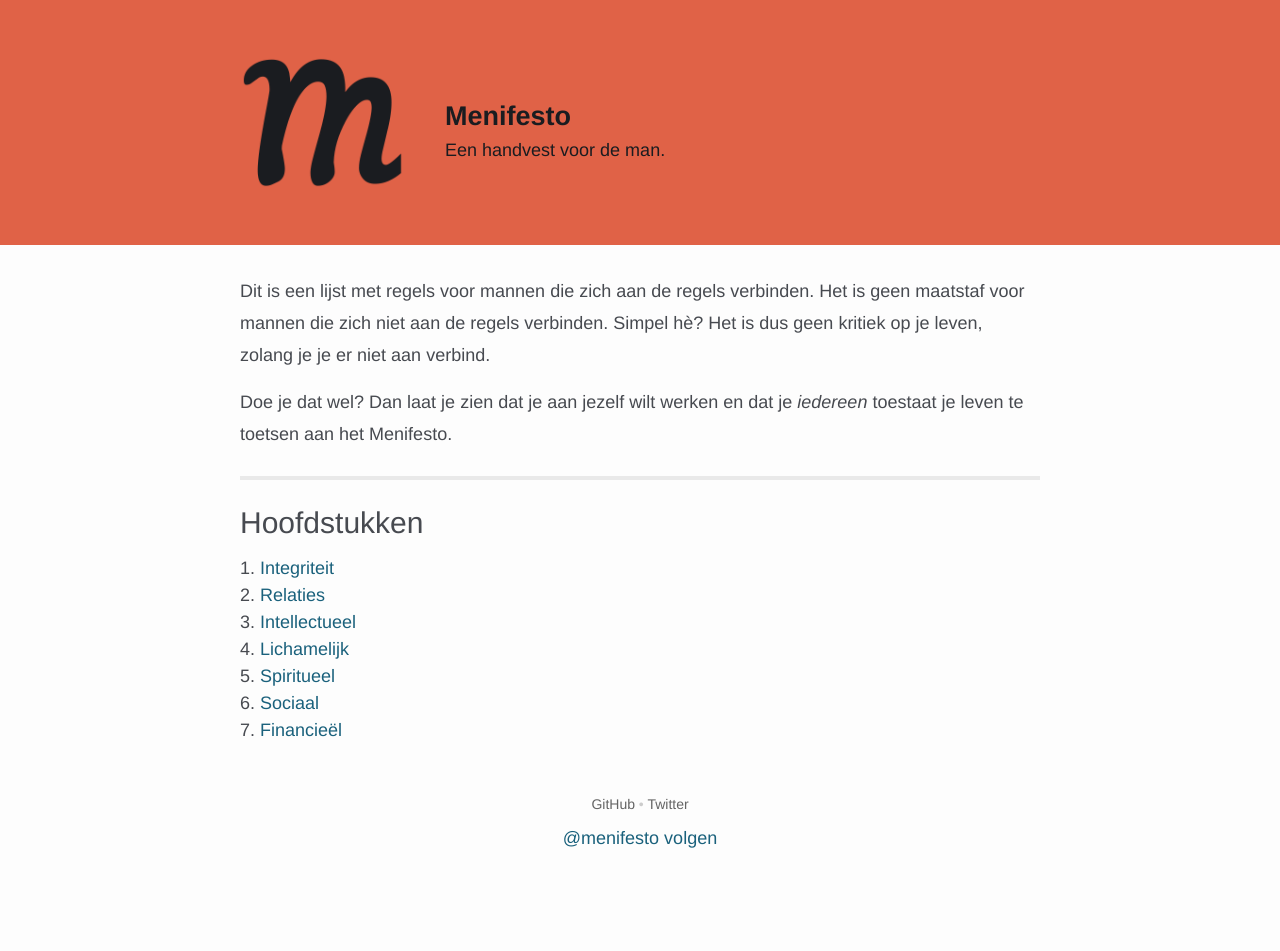
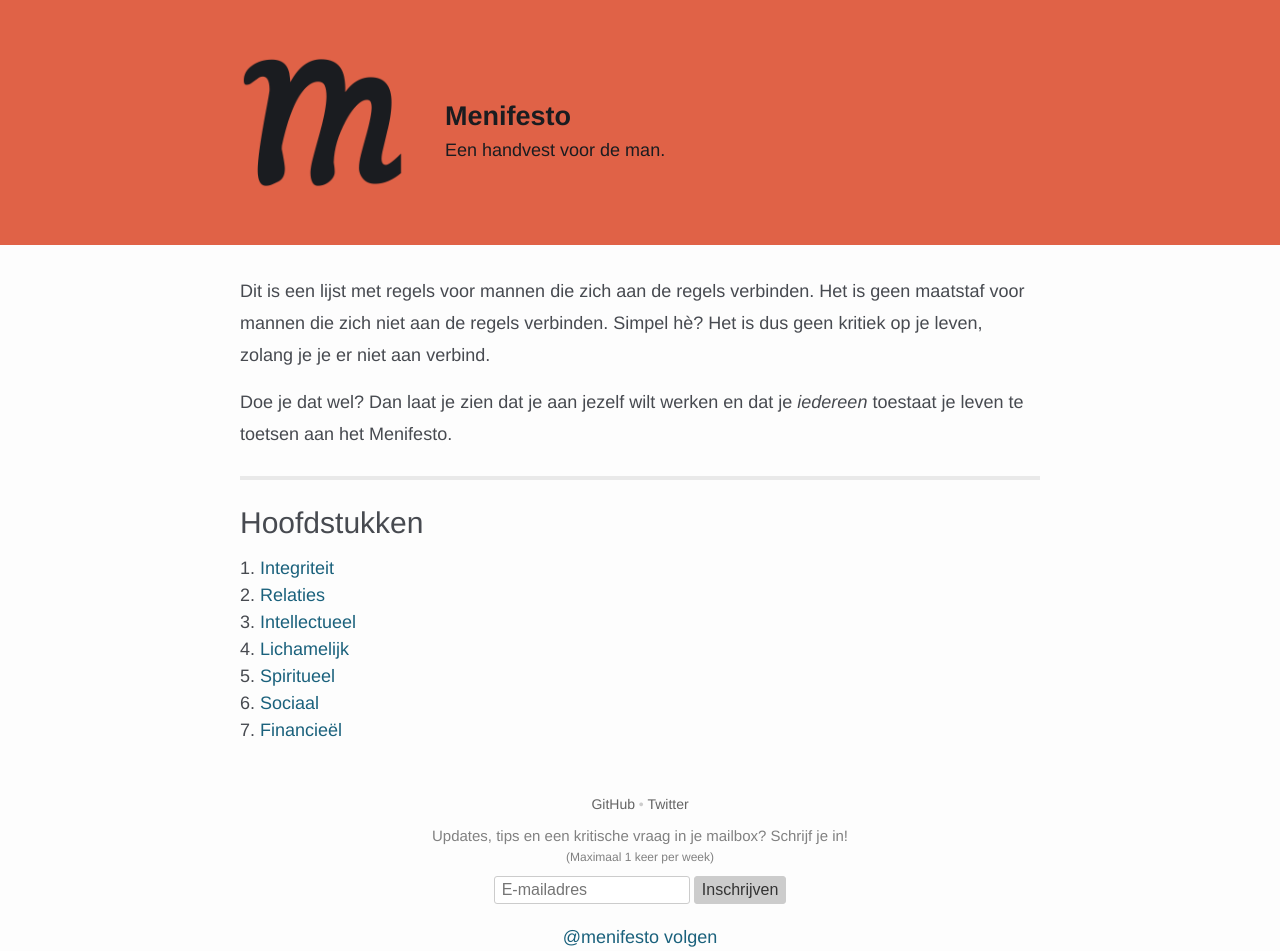
Before and after one commit to rickpastoor/menifesto, a Jekyll site: the page built from index.html, in a window 1280 px wide. Built offline with Jekyll 4.4.1, drawn with Linux system fonts in a browser that asks for light colours; comment, search, counter and statistics services are not loaded; before the commit the page ends 900 px from its top, so only the background shows below that.

Commit message:
Added newsletter signup form

```diff
--- a/_includes/footer.html
+++ b/_includes/footer.html
@@ -7,6 +7,13 @@
 
   		<p class="footer-links"><a href="https://github.com/rickpastoor/menifesto" target="blank" alt="Manifesto is open source.">GitHub</a> &bull; <a href="https://twitter.com/menifesto" target="blank">Twitter</a></p>
 
+  		 <form action="https://tinyletter.com/menifesto" method="post" target="popupwindow" onsubmit="window.open('https://tinyletter.com/menifesto', 'popupwindow', 'scrollbars=yes,width=800,height=600');return true" class="newsletter-form">
+  		 	<p><label for="tlemail">Updates, tips en een kritische vraag in je mailbox? Schrijf je in!</label></p>
+  		 	<p class="sublabel">(Maximaal 1 keer per week)</p>
+  		 	<p><input type="text" name="email" id="tlemail" placeholder="E-mailadres" class="email" /> <input type="submit" value="Inschrijven" class="submit" /></p>
+  		 	<input type="hidden" value="1" name="embed"/>
+  		 </form>
+
     <a href="https://twitter.com/menifesto" class="twitter-follow-button" data-show-count="false" data-lang="nl" data-size="large">@menifesto volgen</a>
 <script>!function(d,s,id){var js,fjs=d.getElementsByTagName(s)[0],p=/^http:/.test(d.location)?'http':'https';if(!d.getElementById(id)){js=d.createElement(s);js.id=id;js.src=p+'://platform.twitter.com/widgets.js';fjs.parentNode.insertBefore(js,fjs);}}(document, 'script', 'twitter-wjs');</script>
 	</div>
--- a/css/main.css
+++ b/css/main.css
@@ -158,3 +158,31 @@ a:hover { color: #0C4A62; text-decoration: underline; }
   background-color: #D6D5D5;
   color: #464646;
 }
+
+.newsletter-form {
+  color: #818181;
+  font-size: 15px;
+  margin: 0 0 20px;
+}
+
+.newsletter-form .sublabel {
+  font-size: 12px;
+  margin: 0 0 10px;
+}
+
+.newsletter-form input {
+  font-size: 16px;
+  border-radius: 3px;
+  border: 1px solid #ccc;
+  padding: 4px 7px;
+  color: #646464;
+}
+
+.newsletter-form .email {
+  width: 180px;
+}
+
+.newsletter-form .submit {
+  background-color: #ccc;
+  color: #333;
+}
--- a/index.html
+++ b/index.html
@@ -30,5 +30,4 @@ layout: default
       {% endfor %}
     </ol>
   </div>
-
 </div>
```
